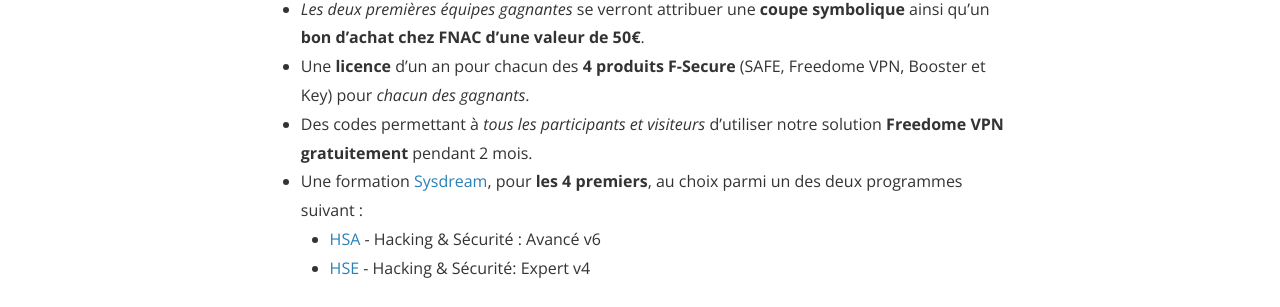
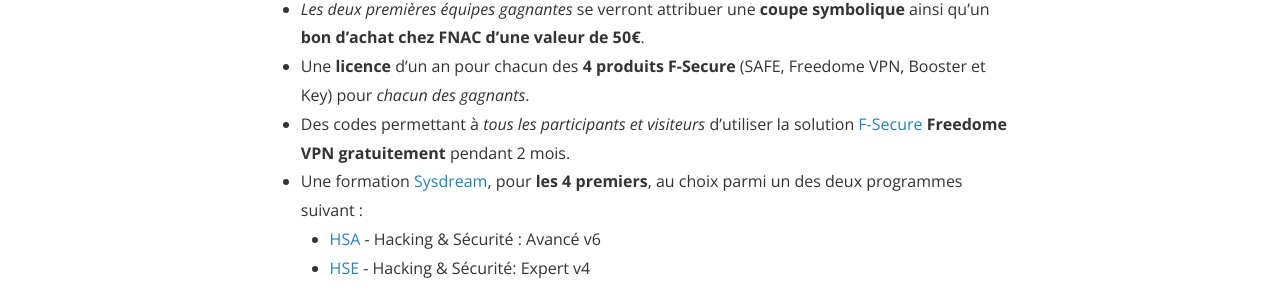
Before and after one commit to SecuRT/securt.github.io, a Jekyll site: the page built from ctf.md, in a window 1280 px wide. Shown: the part 598-905 px from the top of the page. Built offline with Jekyll 4.4.1, drawn with Linux system fonts in a browser that asks for light colours; nearby versions of some CDN libraries.

Commit message:
update requested by F-secure

```diff
--- a/ctf.md
+++ b/ctf.md
@@ -18,7 +18,7 @@
 
 * *Les deux premières équipes gagnantes* se verront attribuer une **coupe symbolique** ainsi qu'un **bon d'achat chez FNAC d'une valeur de 50€**.
 * Une **licence** d’un an pour chacun des **4 produits F-Secure** (SAFE, Freedome VPN, Booster et Key) pour *chacun des gagnants*.
-* Des codes permettant à *tous les participants et visiteurs* d’utiliser notre solution **Freedome VPN gratuitement** pendant 2 mois.
+* Des codes permettant à *tous les participants et visiteurs* d’utiliser la solution [F-Secure](https://f-secure.com/) **Freedome VPN gratuitement** pendant 2 mois.
 * Une formation [Sysdream](https://www.sysdream.com), pour **les 4 premiers**, au choix parmi un des deux programmes suivant :
 	* [HSA](https://www.sysdream.com/formations/securite-offensive-ethical-hacking/hacking-securite-avance-v6/) - Hacking & Sécurité : Avancé v6
 	* [HSE](https://www.sysdream.com/formations/securite-offensive-ethical-hacking/hacking-securite-expert-v4/) - Hacking & Sécurité: Expert v4
```
Also changed, not shown: partenaires.md (+1 -1 lines), assets/partenaires/logo-fsecure.jpg (deleted), assets/partenaires/logo-fsecure.png (added).
